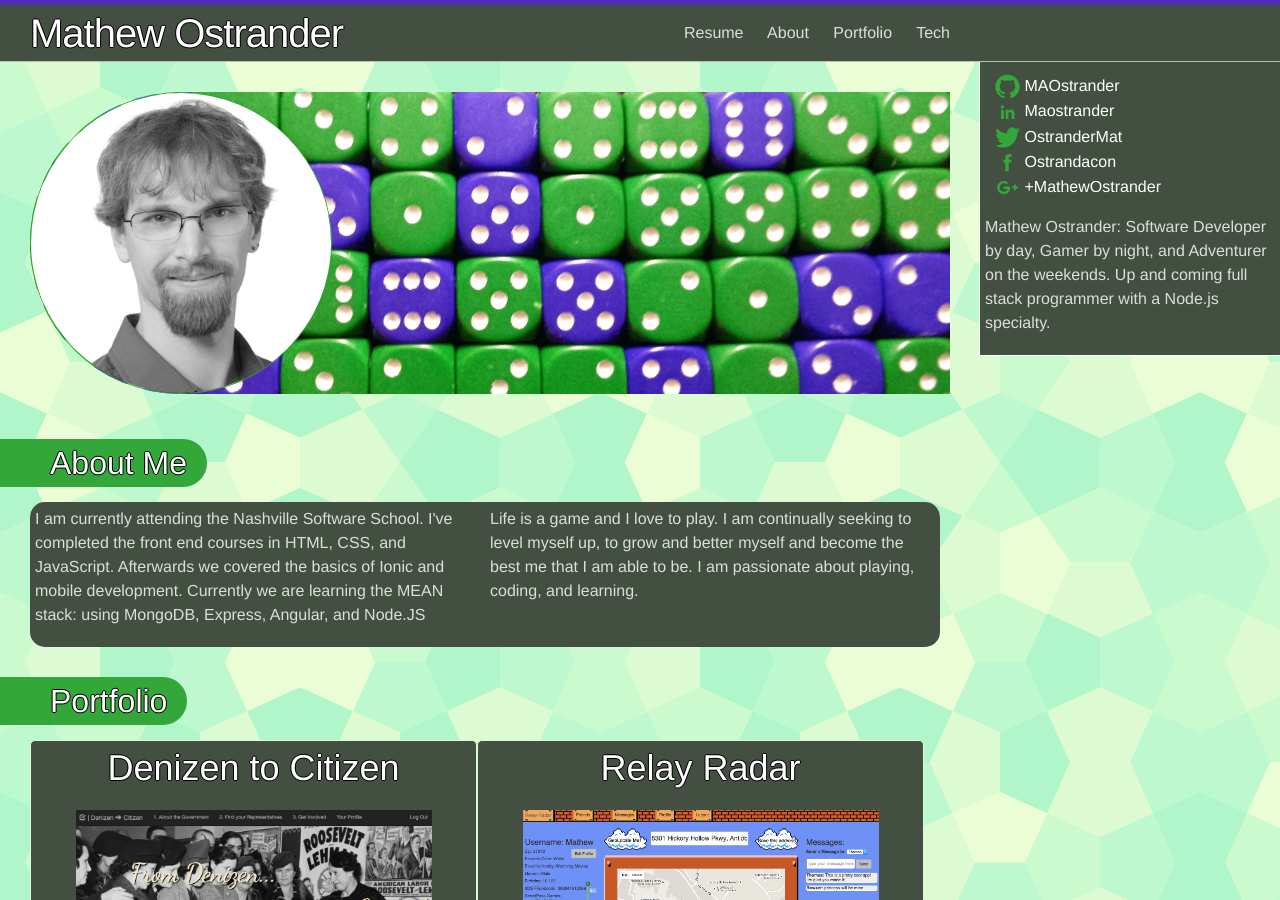
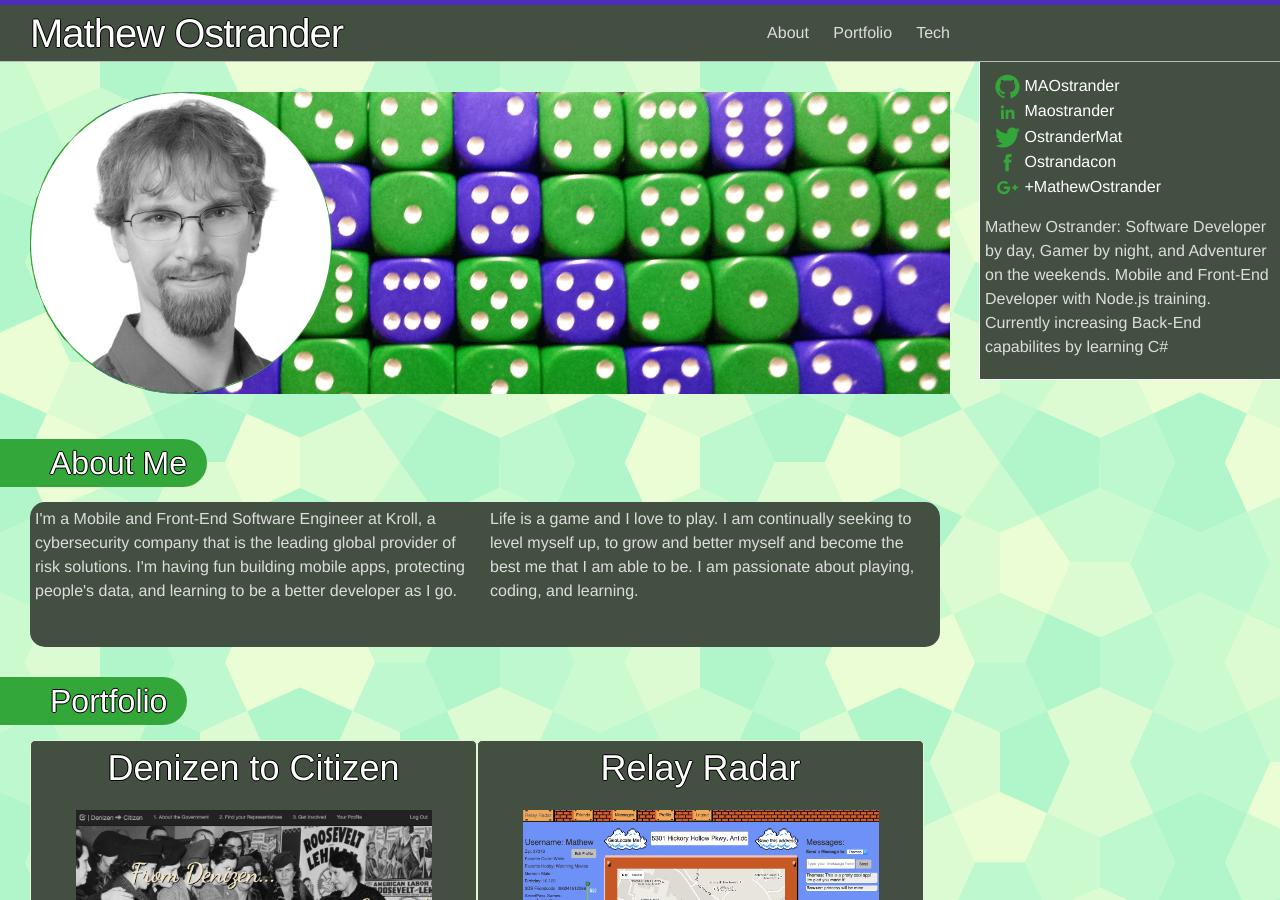
Before and after one commit to MAOstrander/MAOstrander.github.io, a Jekyll site: the page built from index.html, in a window 1280 px wide and 900 px high. Built offline with Jekyll 4.4.1, drawn with Linux system fonts in a browser that asks for light colours.

Commit message:
removed resume section, updated the text to be less obsolete

```diff
--- a/_config.yml
+++ b/_config.yml
@@ -8,7 +8,7 @@
 # Site settings
 title: Mathew Ostrander
 description: >
-  Mathew Ostrander: Software Developer by day, Gamer by night, and Adventurer on the weekends. Up and coming full stack programmer with a Node.js specialty.
+  Mathew Ostrander: Software Developer by day, Gamer by night, and Adventurer on the weekends. Mobile and Front-End Developer with Node.js training. Currently increasing Back-End capabilites by learning C#
 baseurl: "" # the subpath of your site, e.g. /blog
 url: "http://mathewostrander.com" # the base hostname & protocol for your site
 twitter_username: OstranderMat
--- a/_includes/info.html
+++ b/_includes/info.html
@@ -4,7 +4,9 @@
 	</div>
   <div class="info-row">
     <div class="info-col info-col-1">
-      <p>I am currently attending the Nashville Software School. I've completed the front end courses in HTML, CSS, and JavaScript. Afterwards we covered the basics of Ionic and mobile development. Currently we are learning the MEAN stack: using MongoDB, Express, Angular, and Node.JS</p>
+      <p>
+        I'm a Mobile and Front-End Software Engineer at Kroll, a cybersecurity company that is the leading global provider of risk solutions. I'm having fun building mobile apps, protecting people's data, and learning to be a better developer as I go.
+      </p>
     </div>
     <div class="info-col info-col-2">
       <p>Life is a game and I love to play. I am continually seeking to level myself up, to grow and better myself and become the best me that I am able to be. I am passionate about playing, coding, and learning.</p>
```
Also changed, not shown: _layouts/resume-page.html (deleted, +0 -31 lines), resume.html (deleted, +0 -10 lines), index.html (line endings or trailing spaces), 2 other files.
